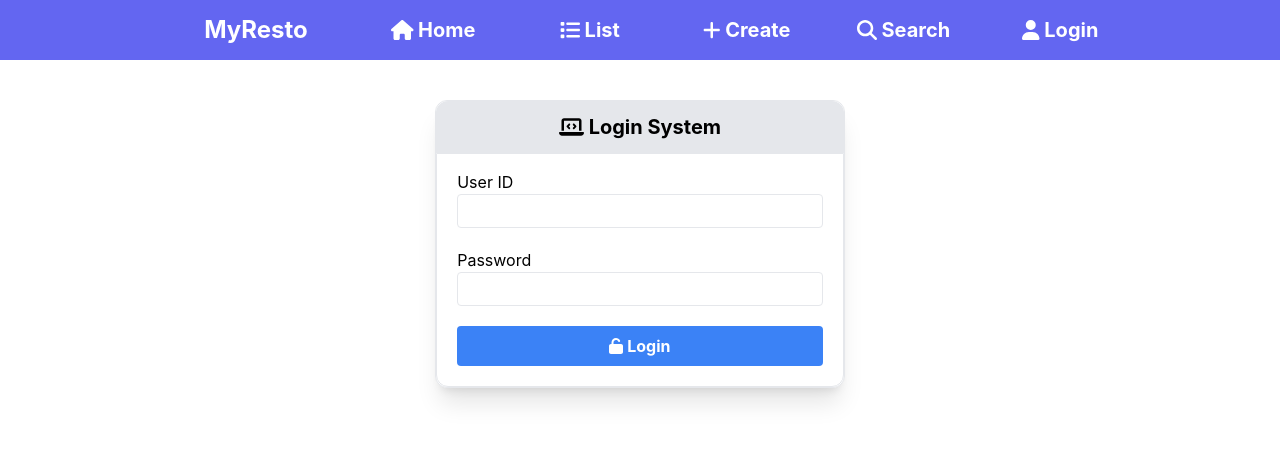
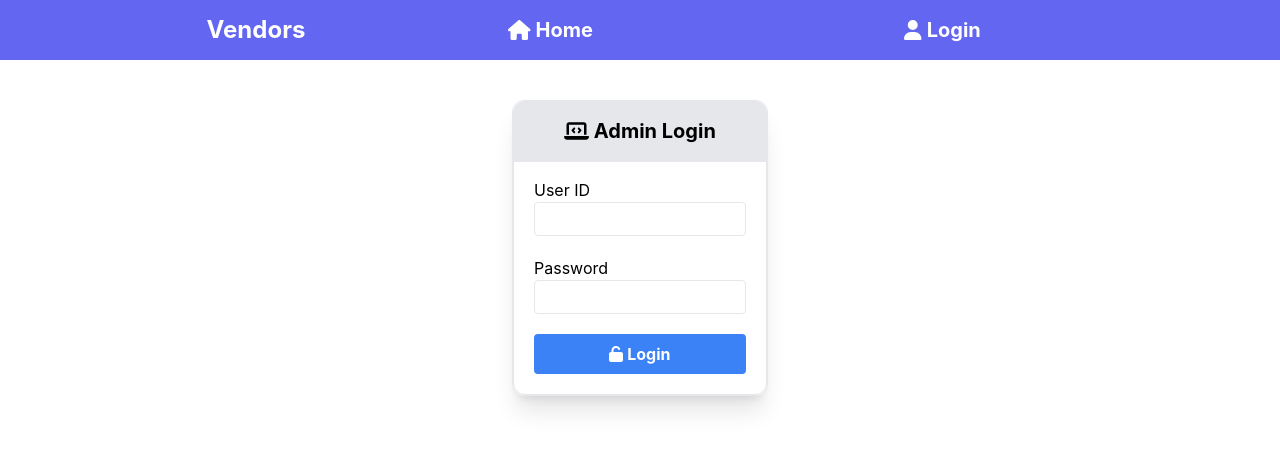
Before and after one commit to Anshualawa/myResto, a React (Create React App) app in the folder restaurant-app/: page /login in a window 1280 px wide. Shown: the top 450 px of the page. Built offline with nearby package versions, Linux system fonts and the light colour scheme.

Commit message:
Login Functionality and Protected commponent

```diff
--- a/restaurant-app/src/App.js
+++ b/restaurant-app/src/App.js
@@ -1,35 +1,35 @@
 import './App.css';
 import {
-  BrowserRouter as Router, Route, Routes
+  BrowserRouter as Router, Route, Routes, Navigate
 } from 'react-router-dom';
-import Home, { Navbar } from './component/Home';
+import Home from './component/Home';
 import RestaurantList from './component/RestaurantList';
 import RestaurantCreate from './component/RestaurantCreate';
 import RestaurantUpdate from './component/RestaurantUpdate';
 import RestaurantSearch from './component/RestaurantSearch';
 import RestaurantDetail from './component/RestaurantDetail';
 import Login from './component/Login';
+import Logout from './component/Logout';
+import Protected from './component/Protected';
 
 function App() {
 
   return (
     <div className="w-full m-auto h-dvh bg-white">
       <Router>
-        <Navbar />
-
-        <div className="w-4/5 m-auto">
         <Routes>
+          <Route path="*" element={<Navigate to="/" />} />
           <Route path='/' element={<Home />} />
           <Route path='/list' element={<RestaurantList />} />
+          {/* <Protected exact path="/" component={RestaurantList}/> */}
+
           <Route path='/create' element={<RestaurantCreate />} />
-            {/* <Route path='/update/:id' render={props => (<RestaurantUpdate {...props} />)} /> */}
           <Route path='/update/:id' element={<RestaurantUpdate />} />
           <Route path='/details' element={<RestaurantDetail />} />
           <Route path='/search' element={<RestaurantSearch />} />
+          <Route path='/logout' element={<Logout />} />
           <Route path='/login' element={<Login />} />
         </Routes>
-        </div>
-
       </Router>
     </div>
   );
--- a/restaurant-app/src/component/Home.js
+++ b/restaurant-app/src/component/Home.js
@@ -1,37 +1,17 @@
 import React, { Component } from 'react';
-import { Link } from 'react-router-dom';
-import { FontAwesomeIcon } from '@fortawesome/react-fontawesome';
-import { faHome, faList, faSearch, faAdd, faUser, faHotel } from '@fortawesome/free-solid-svg-icons';
+import NavBarManu from './NavBarManu';
+
+
 
 class Home extends Component {
     render() {
         return (
             <div>
+                <NavBarManu />
                 <h1>Home Page</h1>
             </div>
         );
     }
 }
 
-
-
-function Navbar() {
-    return (
-        <div className='w-full m-auto flex justify-center bg-indigo-500 text-white'>
-            <div className='w-1/6 flex justify-center items-center '><p className='text-2xl font-bold'><Link to="/">MyResto</Link></p></div>
-            <div className='w-3/5'>
-                <div className='flex py-2 justify-between gap-4 '>
-                    <div className='p-2 text-xl hover:shadow hover:bg-slate-200 font-bold hover:text-black rounded-md  size-full text-center'><Link to="/"><FontAwesomeIcon icon={faHome} /> Home</Link></div>
-                    <div className='p-2 text-xl hover:shadow hover:bg-slate-200 font-bold hover:text-black rounded-md  size-full text-center'><Link to="/list"><FontAwesomeIcon icon={faList} /> List</Link></div>
-                    <div className='p-2 text-xl hover:shadow hover:bg-slate-200 font-bold hover:text-black rounded-md  size-full text-center'><Link to="/create"><FontAwesomeIcon icon={faAdd} /> Create</Link></div>
-                    <div className='p-2 text-xl hover:shadow hover:bg-slate-200 font-bold hover:text-black rounded-md  size-full text-center'><Link to="/search"><FontAwesomeIcon icon={faSearch} /> Search</Link></div>
-                    <div className='p-2 text-xl hover:shadow hover:bg-slate-200 font-bold hover:text-black rounded-md  size-full text-center'><Link to="/login"><FontAwesomeIcon icon={faUser} /> Login</Link></div>
-                    {/* <div className='p-2 text-xl hover:shadow hover:bg-slate-200 font-bold hover:text-black rounded-md  size-full'><Link to="/details">Details</Link></div> */}
-                    {/* <div className='p-2 hover:shadow hover:bg-slate-200 font-bold hover:text-black rounded-md  size-full'><Link to="/update">Update</Link></div> */}
-                </div>
-            </div>
-        </div>
-    )
-}
-export { Navbar }
 export default Home;
--- a/restaurant-app/src/component/Login.js
+++ b/restaurant-app/src/component/Login.js
@@ -1,46 +1,56 @@
-import React, { Component } from 'react';
+import React, { useState } from 'react';
 import { FontAwesomeIcon } from '@fortawesome/react-fontawesome';
 import { faUnlock, faLaptopCode } from '@fortawesome/free-solid-svg-icons';
+import { useNavigate } from 'react-router-dom';
+import NavBarManu from './NavBarManu';
+const Login = () => {
+    const navigate = useNavigate();
+    const [user, setUser] = useState(null);
+    const [password, setPassword] = useState(null);
 
-
-class Login extends Component {
-    constructor() {
-        super();
-        this.state = {
-            user: null,
-            password: null,
-        }
+    const login = () => {
+        fetch(`${process.env.REACT_APP_API_URL}/login?name=${user}&password=${password}`)
+            .then((response) => response.json())
+            .then((result) => {
+                // console.log('Response', result);
+                if (result.length > 0) {
+                    localStorage.setItem('login', JSON.stringify(result));
+                    // alert('Login Success');
+                    navigate('/list');
+                } else {
+                    console.warn("Please check user name and password");
+                    alert("Please check user name and password")
+                }
+            })
+            .catch((error) => { console.log(error); });
     }
 
-    login(key) {
-        console.log(key);
-    }
-    render() {
-        return (
-
-            <div className='w-2/5 m-auto text-left mt-10 border shadow-xl rounded-xl bg-white'>
-                <h1 className='text-xl font-bold py-3 text-center bg-gray-200 rounded-t-xl'> <FontAwesomeIcon icon={faLaptopCode} /> Login System</h1>
-                <div className='px-5 text-left  border  rounded-b-xl'>
+    return (
+        <>
+            <NavBarManu />
+            <div className='w-2/5 lg:w-1/5 m-auto text-left mt-10 border shadow-xl rounded-xl bg-white'>
+                <h1 className='text-xl font-bold py-3 lg:py-4 text-center bg-gray-200 rounded-t-xl'>
+                    <FontAwesomeIcon icon={faLaptopCode} /> Admin Login
+                </h1>
+                <div className='px-5 text-left border rounded-b-xl'>
                     <div className='grid mb-5 mt-4'>
-                        <label form='userid'>User ID</label>
-                        <input type='text' name='userid' onChange={(event) => this.setState({ user: event.target.value })}
-                            className="w-full px-3 py-1 rounded border" />
-                    </div>
-                    <div className='grid '>
-                        <label form='password'>Password</label>
-                        <input type='password' name='password' onChange={(event) => this.setState({ password: event.target.value })}
-                            className="w-full px-3 py-1  rounded border" />
+                        <label htmlFor='userid'>User ID</label>
+                        <input type='text' name='userid' onChange={(event) => setUser(event.target.value)} className="w-full px-3 py-1 rounded border" />
                     </div>
                     <div className='grid'>
-                        <button onClick={() => this.login(this.state)}
-                            className="w-full px-3 py-2 my-5 rounded bg-blue-500 text-white font-bold"><FontAwesomeIcon icon={faUnlock} /> Login</button>
-
+                        <label htmlFor='password'>Password</label>
+                        <input type='password' name='password' onChange={(event) => setPassword(event.target.value)} className="w-full px-3 py-1 rounded border" />
                     </div>
-
+                    <div className='grid'>
+                        <button onClick={login} className="w-full px-3 py-2 my-5 rounded bg-blue-500 text-white font-bold">
+                            <FontAwesomeIcon icon={faUnlock} /> Login
+                        </button>
+                    </div>
                 </div>
             </div>
-        );
-    }
+        </>
+
+    );
 }
 
 export default Login;
--- /dev/null
+++ b/restaurant-app/src/component/Logout.js
@@ -0,0 +1,9 @@
+import React from 'react';
+import { Navigate } from 'react-router-dom';
+// import NavBarManu from './NavBarManu';
+const Logout = () => {
+    localStorage.clear();
+    return <Navigate to="/login" />
+};
+
+export default Logout;
--- /dev/null
+++ b/restaurant-app/src/component/NavBarManu.js
@@ -0,0 +1,36 @@
+import React, { Component } from 'react';
+import { Link } from 'react-router-dom';
+import { FontAwesomeIcon } from '@fortawesome/react-fontawesome';
+import { faHome, faList, faSearch, faAdd, faUser } from '@fortawesome/free-solid-svg-icons';
+
+class NavBarManu extends Component {
+    render() {
+        return (
+            <div>
+                <div className='w-full m-auto flex justify-center bg-indigo-500 text-white'>
+                    <div className='w-1/6 flex justify-center items-center '><p className='text-2xl font-bold'><Link to="/">Vendors</Link></p></div>
+                    <div className='w-3/5'>
+                        <div className='flex py-2 justify-between gap-4 '>
+                            <div className='p-2 text-xl hover:shadow hover:bg-slate-200 font-bold hover:text-black rounded-md  size-full text-center'><Link to="/"><FontAwesomeIcon icon={faHome} /> Home</Link></div>
+                            {
+                                localStorage.getItem('login') ?
+                                    <>
+                                        <div className='p-2 text-xl hover:shadow hover:bg-slate-200 font-bold hover:text-black rounded-md  size-full text-center'><Link to="/list"><FontAwesomeIcon icon={faList} /> List</Link></div>
+                                        <div className='p-2 text-xl hover:shadow hover:bg-slate-200 font-bold hover:text-black rounded-md  size-full text-center'><Link to="/create"><FontAwesomeIcon icon={faAdd} /> Create</Link></div>
+                                        <div className='p-2 text-xl hover:shadow hover:bg-slate-200 font-bold hover:text-black rounded-md  size-full text-center'><Link to="/search"><FontAwesomeIcon icon={faSearch} /> Search</Link></div>
+                                        <div className='p-2 text-xl hover:shadow hover:bg-slate-200 font-bold hover:text-black rounded-md  size-full text-center'><Link to="/logout"><FontAwesomeIcon icon={faUser} /> Logout</Link></div>
+                                    </>
+                                    :
+                                    <div className='p-2 text-xl hover:shadow hover:bg-slate-200 font-bold hover:text-black rounded-md  size-full text-center'><Link to="/login"><FontAwesomeIcon icon={faUser} /> Login</Link></div>
+                            }
+                            {/* <div className='p-2 text-xl hover:shadow hover:bg-slate-200 font-bold hover:text-black rounded-md  size-full'><Link to="/details">Details</Link></div> */}
+                            {/* <div className='p-2 hover:shadow hover:bg-slate-200 font-bold hover:text-black rounded-md  size-full'><Link to="/update">Update</Link></div> */}
+                        </div>
+                    </div>
+                </div>
+            </div>
+        );
+    }
+}
+
+export default NavBarManu;
--- /dev/null
+++ b/restaurant-app/src/component/Protected.js
@@ -0,0 +1,18 @@
+import React from 'react';
+import { Navigate, Route } from 'react-router-dom';
+
+const Protected = ({ component: Cmp, ...rest }) => {
+    <Route
+        {...rest}
+        render={() => {
+            localStorage.getItem('login') ? (
+                <Cmp {...rest} />
+            ) :
+                <Navigate to={'/login'} />;
+        }}
+    />
+
+
+};
+
+export default Protected;
--- a/restaurant-app/src/component/RestaurantDetail.js
+++ b/restaurant-app/src/component/RestaurantDetail.js
@@ -1,4 +1,6 @@
 import React, { Component } from 'react';
+import NavBarManu from './NavBarManu';
+
 
 class RestaurantDetail extends Component {
     render() {
--- a/restaurant-app/src/component/RestaurantUpdate.js
+++ b/restaurant-app/src/component/RestaurantUpdate.js
@@ -1,6 +1,6 @@
 import React, { useEffect, useState } from 'react';
 import { useParams } from 'react-router-dom';
-
+import NavBarManu from './NavBarManu';
 function RestaurantUpdate() {
     const [state, setState] = useState({
         name: '',
```
Also changed, not shown: restaurant-app/src/component/RestaurantCreate.js (+16 -18 lines), restaurant-app/src/component/RestaurantList.js (+5 -2 lines), restaurant-app/src/component/RestaurantSearch.js (+16 -4 lines), 1 other file (tests, documents, lock files or other folders). Lines whose indentation alone changed are shown as unchanged.
